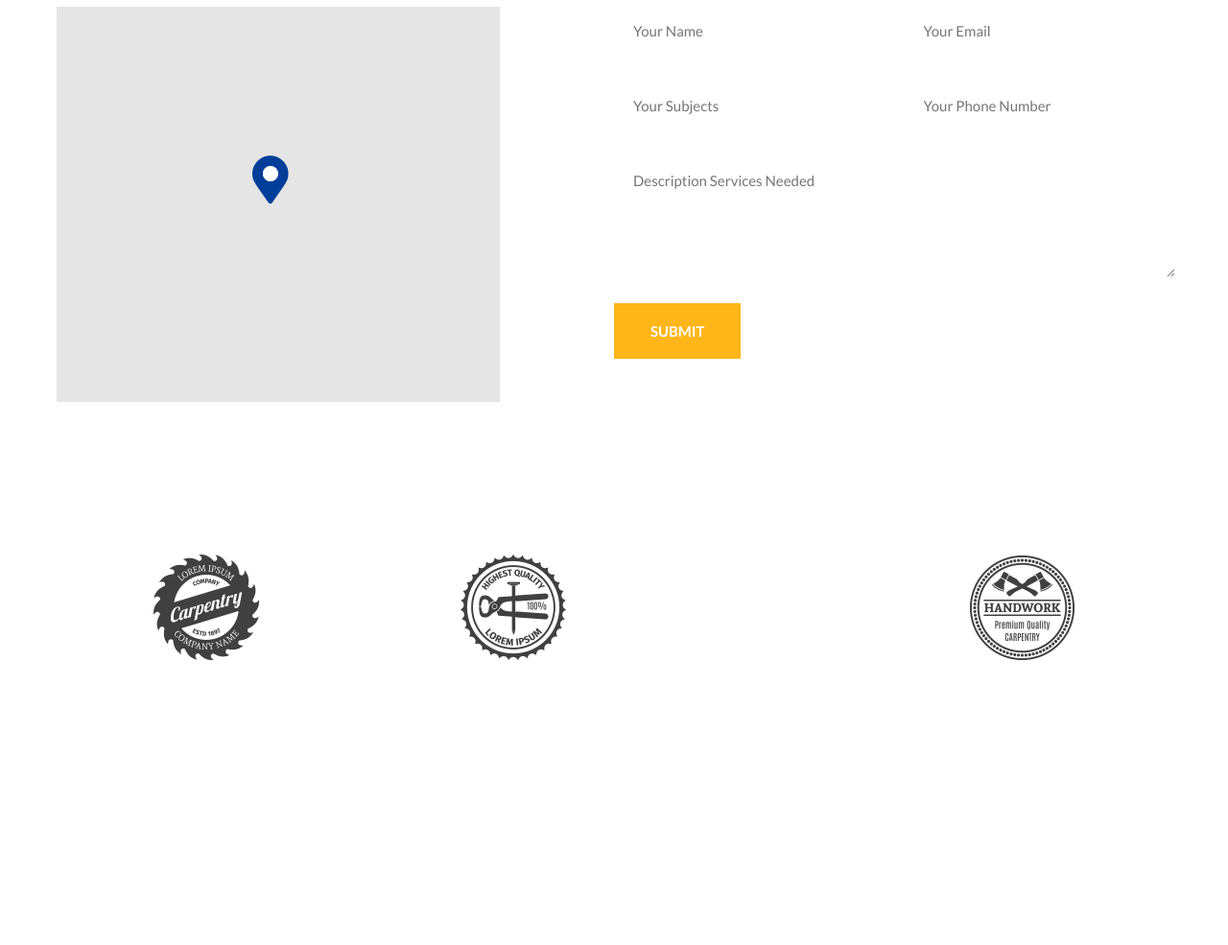
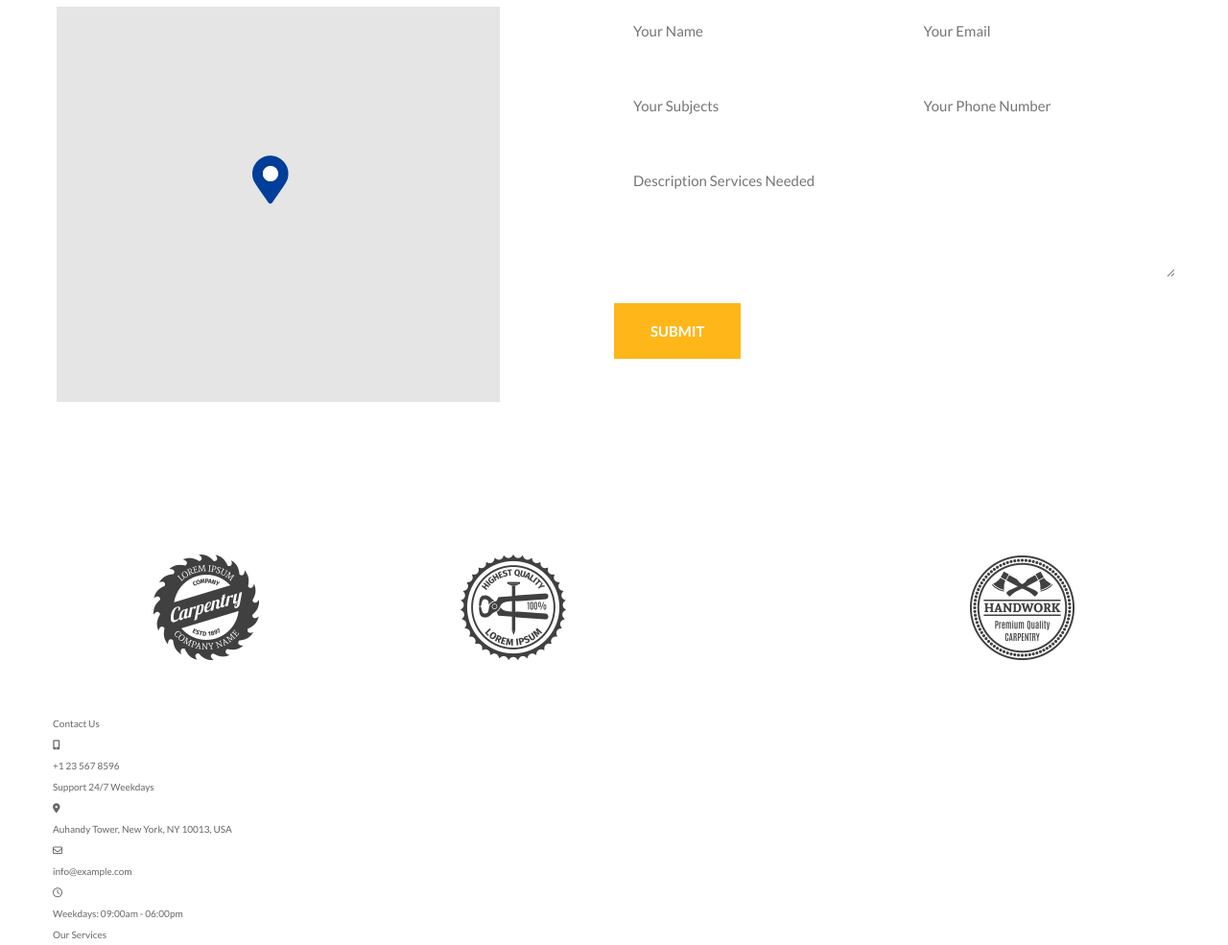
Before and after one commit to DanilaPeace/AuHandy-Site, a plain HTML site: page index.html in a window 1280 px wide. Shown: the part 3725-4710 px from the top of the page at 96% size. Before the commit the page ends 4468 px from the top, so only its background shows below. Drawn offline with Linux system fonts and the light colour scheme; a small style sheet from the web is missing.

Commit message:
I do footer

```diff
--- a/index.html
+++ b/index.html
@@ -419,6 +419,56 @@
             </div>
         </div>
     </section>
+    <!-- FOOTER -->
+    <footer class="footer">
+        <div class="container">
+            <div class="footer__row">
+                <div class="footer__col col">
+                    <div class="col__title">Contact Us</div>
+                    <div class="footer__contact contact">
+                        <div class="contact-item">
+                            <div class="contact-item__img">
+                                <i class="fas fa-mobile-alt"></i>
+                            </div>
+                            <div class="contact-item__content">
+                                <div class="contact-item__title">+1 23 567 8596</div>
+                                <div class="contact-item__text">Support 24/7 Weekdays</div>
+                            </div>
+                        </div>
+                        <div class="contact-item">
+                            <div class="contact-item__img">
+                                <i class="fas fa-map-marker-alt"></i>
+                            </div>
+                            <div class="contact-item__content">
+                                <div class="contact-item__text">Auhandy Tower, New York, NY 10013, USA</div>
+                            </div>
+                        </div>
+                        <div class="contact-item">
+                            <div class="contact-item__img">
+                                <i class="far fa-envelope"></i>
+                            </div>
+                            <div class="contact-item__content">
+                                <div class="contact-item__text">info@example.com</div>
+                            </div>
+                        </div>
+                        <div class="contact-item">
+                            <div class="contact-item__img">
+                                <i class="far fa-clock"></i>
+                            </div>
+                            <div class="contact-item__content">
+                                <div class="contact-item__text">Weekdays: 09:00am - 06:00pm</div>
+                            </div>
+                        </div>
+                    </div>
+                </div>
+                <div class="footer__col col">
+                    <div class="col__title">Our Services</div>
+
+                </div>
+                <div class="footer__col col"></div>
+            </div>
+        </div>
+    </footer>
     <script src="main.js"></script>
 </body>
 
```
